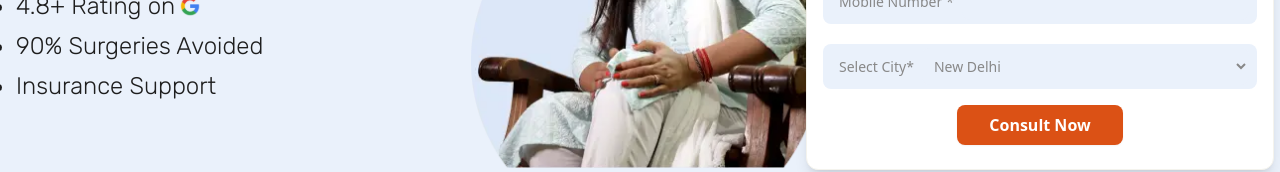
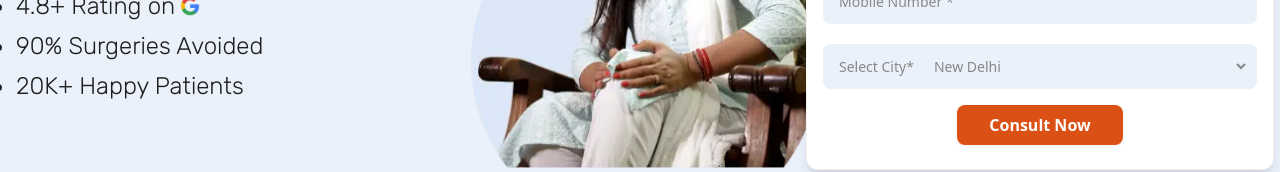
Before and after one commit to levyng00/Nivaan-Test, a Next.js app: page /v1/Osteoarthritis in a window 1280 px wide. Shown: the part 396-568 px from the top of the page. Built offline with nearby package versions, Linux system fonts and the light colour scheme.

Commit message:
padding fixes

```diff
--- a/src/sections/KneePain/HeroSection.tsx
+++ b/src/sections/KneePain/HeroSection.tsx
@@ -41,7 +41,7 @@ const HeroSection = () => {
               />
             </div>
             <li>90% Surgeries Avoided</li>
-            <li>Insurance Support</li>
+            <li>20K+ Happy Patients</li>
           </ul>
         </div>
         <div className="hidden md:relative md:flex-1 md:flex md:justify-center md:items-center">
--- a/src/sections/Nav/Navbar.tsx
+++ b/src/sections/Nav/Navbar.tsx
@@ -15,7 +15,7 @@ const Navbar = () => {
   };
   return (
     <nav className="flex flex-row justify-between py-3 md:py-6 ">
-      <div className="max-w-7xl mx-auto flex justify-between w-full px-4">
+      <div className="max-w-7xl mx-auto lg:mx-18 flex justify-between w-full px-4">
         <Image
           className="hidden md:flex"
           src={NivaanLogo}
--- a/src/sections/Osteoarthritis/HeroSection.tsx
+++ b/src/sections/Osteoarthritis/HeroSection.tsx
@@ -33,7 +33,7 @@ const HeroSection = () => {
               />
             </div>
             <li>90% Surgeries Avoided</li>
-            <li>Insurance Support</li>
+            <li>20K+ Happy Patients</li>
           </ul>
         </div>
         <div className="hidden md:relative md:flex-1 md:flex md:justify-center md:items-center">
--- a/src/sections/OurCareExperts/OurCareExperts.tsx
+++ b/src/sections/OurCareExperts/OurCareExperts.tsx
@@ -19,7 +19,7 @@ const OurCareExperts = ({ doctorData, doctorDataMob }: { doctorData: Doctor[], d
   const handleClick = () => setModal(!modal);
   return (
     <div>
-      <section className="max-w-7xl mx-auto">
+      <section className="max-w-7xl mx-auto lg:mx-18">
         <h2 className="mb-6 mt-12 text-center font-extrabold text-lg md:text-[42px] md:leading-[51.2px] text-[#2F438F]">
           Our Care Experts
         </h2>
```
